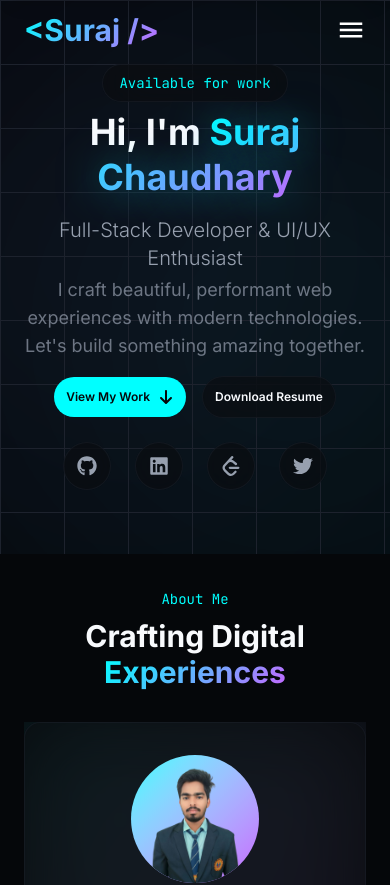
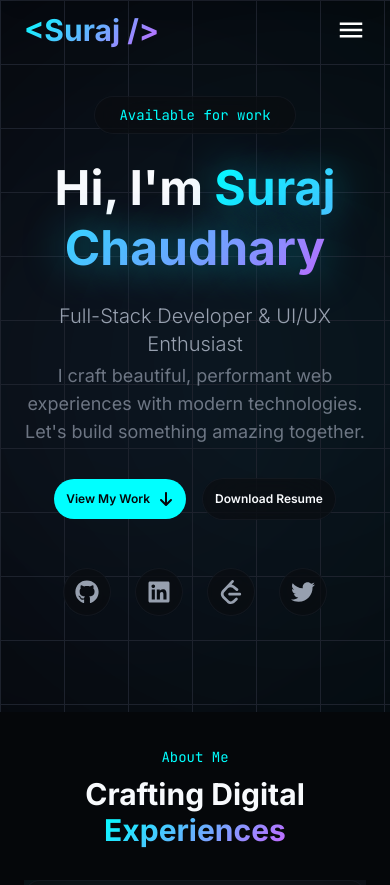
Before and after one commit to SurajCh6613/portfolio, a React (Vite) app: page / in a window 390 px wide. Shown: the top 885 px of the page. Built offline with nearby package versions, Linux system fonts and the light colour scheme.

Commit message:
Hero Updated

```diff
--- a/src/Pages/Hero.jsx
+++ b/src/Pages/Hero.jsx
@@ -7,7 +7,7 @@ const Hero = () => {
   return (
     <section
       id="home"
-      className="relative py-16 px-4  md:section-padding w-full md:min-h-screen h-full flex flex-col-reverse md:flex-row items-center justify-between"
+      className="relative  w-full py-24 px-6 md:section-padding md:min-h-screen h-full flex flex-col-reverse md:flex-row items-center justify-between"
     >
       {/* Background Effects */}
       <div className="absolute inset-0 overflow-hidden">
@@ -25,9 +25,9 @@ const Hero = () => {
           initial={{ opacity: 0, scale: 0.9 }}
           animate={{ opacity: 1, scale: 1 }}
           transition={{ duration: 0.5 }}
-          className="mb-2 md:mb-6"
+          className="mb-6"
         >
-          <span className="inline-block px-4 py-2 rounded-full glass text-sm text-primary font-mono">
+          <span className="inline-block px-6 py-2 rounded-full glass text-sm text-primary font-mono">
             Available for work
           </span>
         </motion.div>
@@ -36,7 +36,7 @@ const Hero = () => {
           initial={{ opacity: 0, y: 30 }}
           animate={{ opacity: 1, y: 0 }}
           transition={{ duration: 0.7, delay: 0.2 }}
-          className="text-4xl md:text-7xl lg:text-8xl font-bold mb-4 md:mb-6 leading-tight"
+          className="text-5xl md:text-7xl lg:text-8xl font-bold mb-6 leading-tight"
         >
           Hi, I'm{" "}
           <span className="text-gradient glow-text">Suraj Chaudhary</span>
@@ -46,7 +46,7 @@ const Hero = () => {
           initial={{ opacity: 0, y: 30 }}
           animate={{ opacity: 1, y: 0 }}
           transition={{ duration: 0.7, delay: 0.4 }}
-          className="mb-4 md:mb-8"
+          className="mb-8"
         >
           <p className="text-xl md:text-2xl text-muted-foreground font-light">
             Full-Stack Developer & UI/UX Enthusiast
@@ -62,7 +62,7 @@ const Hero = () => {
           initial={{ opacity: 0, y: 30 }}
           animate={{ opacity: 1, y: 0 }}
           transition={{ duration: 0.7, delay: 0.6 }}
-          className="flex  gap-4 justify-center items-center mb-6 md:mb-12"
+          className="flex  gap-4 justify-center items-center mb-12"
         >
           <a
             href="#projects"
@@ -97,7 +97,7 @@ const Hero = () => {
               whileTap={{ scale: 0.95 }}
               className="w-12 h-12 rounded-full glass flex items-center justify-center text-muted-foreground hover:text-primary hover:border-primary/50 transition-all duration-300"
             >
-              <Icon size={20} />
+              <Icon size={24} />
             </motion.a>
           ))}
         </motion.div>
```
